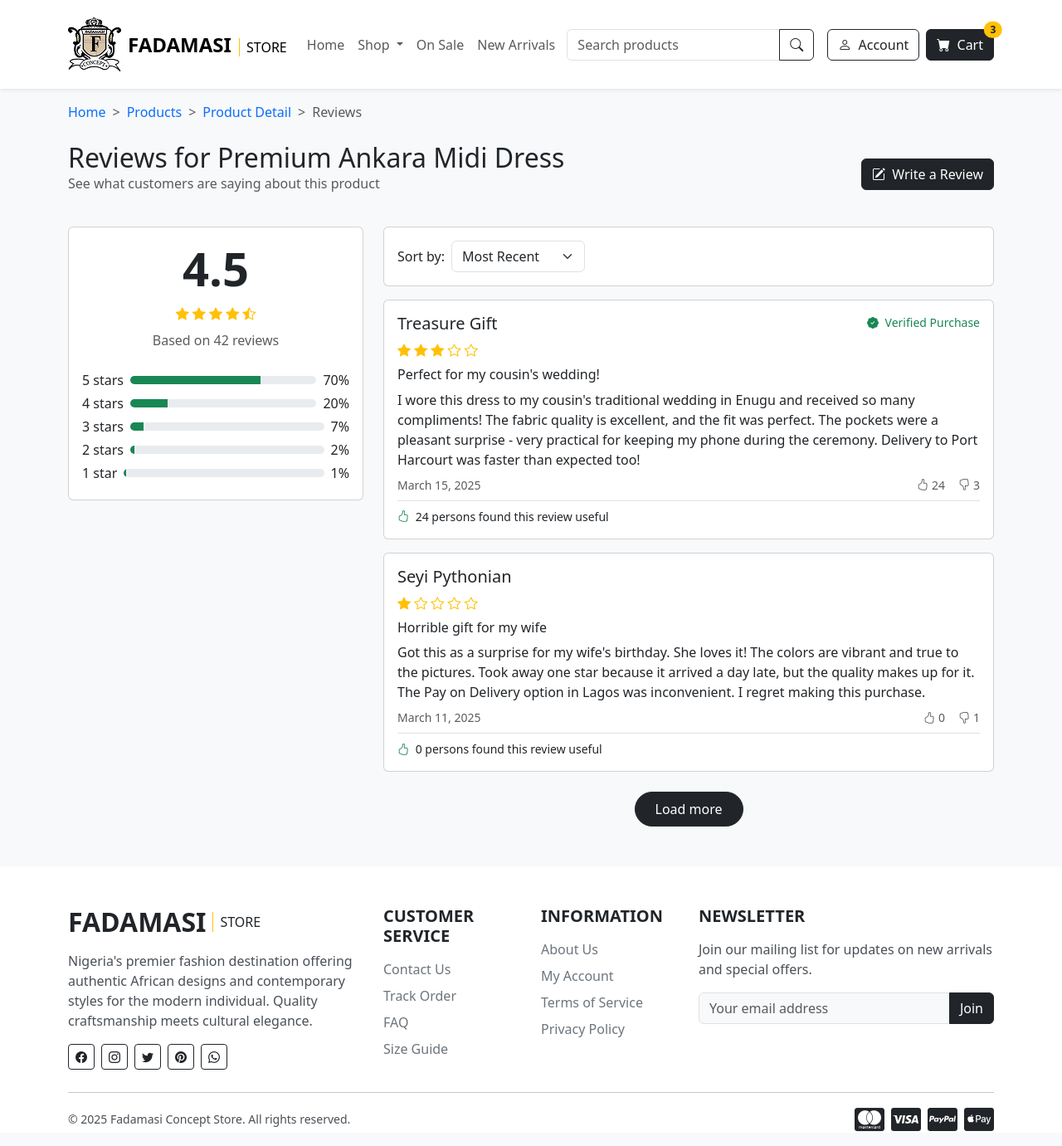
After one commit to The-Backyard/fadamasi, a Node project: template prototype/src/templates/pages/product_review.njk in a window 1280 px wide. The commit adds this page. Shown: the whole page at 83% size. Run offline with Node 20 templates, Linux system fonts and the light colour scheme; the template is opened without the code that fills it, so the values that code supplies are empty; style sheets or scripts are compiled from the project's sources; some libraries are stand-ins or nearby versions.

Commit message:
[prototype]: added product review page

```diff
--- /dev/null
+++ b/prototype/src/templates/modals/product_review_modal.njk
@@ -0,0 +1,52 @@
+<!-- Write Review Modal -->
+<div class="modal fade" id="reviewModal" tabindex="-1" aria-labelledby="reviewModalLabel" aria-hidden="true">
+    <div class="modal-dialog modal-dialog-centered">
+        <div class="modal-content">
+            <div class="modal-header">
+                <h5 class="modal-title" id="reviewModalLabel">Write a Review</h5>
+                <button type="button" class="btn-close" data-bs-dismiss="modal" aria-label="Close"></button>
+            </div>
+            <div class="modal-body">
+                <form>
+                    <!-- Rating -->
+                    <div class="mb-3">
+                        <label class="form-label fw-bold">Your Rating</label>
+                        <div class="rating-stars fs-3">
+                            <i class="bi bi-star text-warning me-1" role="button"></i>
+                            <i class="bi bi-star text-warning me-1" role="button"></i>
+                            <i class="bi bi-star text-warning me-1" role="button"></i>
+                            <i class="bi bi-star text-warning me-1" role="button"></i>
+                            <i class="bi bi-star text-warning" role="button"></i>
+                        </div>
+                    </div>
+
+                    <!-- Review Title -->
+                    <div class="mb-3">
+                        <label for="reviewTitle" class="form-label fw-bold">Review Title</label>
+                        <input type="text" class="form-control" id="reviewTitle"
+                            placeholder="Summarize your experience">
+                    </div>
+
+                    <!-- Review Content -->
+                    <div class="mb-3">
+                        <label for="reviewContent" class="form-label fw-bold">Your Review</label>
+                        <textarea class="form-control" id="reviewContent" rows="4"
+                            placeholder="What did you like or dislike? How was the fit? How was the quality?"></textarea>
+                    </div>
+
+                    <!-- Terms & Conditions -->
+                    <div class="form-check mb-3">
+                        <input class="form-check-input" type="checkbox" id="agreeTerms" required>
+                        <label class="form-check-label" for="agreeTerms">
+                            I confirm this is my honest opinion about the product
+                        </label>
+                    </div>
+                </form>
+            </div>
+            <div class="modal-footer">
+                <button type="button" class="btn btn-secondary" data-bs-dismiss="modal">Cancel</button>
+                <button type="button" class="btn btn-dark">Submit Review</button>
+            </div>
+        </div>
+    </div>
+</div>
--- /dev/null
+++ b/prototype/src/templates/pages/product_review.njk
@@ -0,0 +1,147 @@
+{% extends "layouts/base.njk" %}
+{% import "macros/_macros.njk" as macros %}
+
+{% block title %}Product Reviews{% endblock %}
+{% block content %}
+
+{{ macros.breadcrumbs([
+    {'title': 'Products', 'url': 'products.html'},
+    {'title': 'Product Detail', 'url': 'product.html'},
+    {'title': 'Reviews'}
+]) }}
+
+<!-- Product Review Header -->
+<section class="container my-4">
+    <div class="row align-items-center">
+        <div class="col-lg-8">
+            <h2 class="mb-0">Reviews for Premium Ankara Midi Dress</h2>
+            <p class="text-muted">See what customers are saying about this product</p>
+        </div>
+        <div class="col-lg-4 text-lg-end mt-3 mt-lg-0">
+            <button type="button" class="btn btn-dark" data-bs-toggle="modal" data-bs-target="#reviewModal">
+                <i class="bi bi-pencil-square me-1"></i> Write a Review
+            </button>
+        </div>
+    </div>
+</section>
+
+<!-- Reviews Content -->
+<section class="container mb-5">
+    <div class="row">
+        <!-- Rating Summary -->
+        <div class="col-lg-4 mb-4">
+            <div class="card rating-card">
+                <div class="card-body">
+                    <div class="text-center mb-4">
+                        <h2 class="display-4 fw-bold">4.5</h2>
+                        <div class="text-warning mb-2">
+                            <i class="bi bi-star-fill"></i>
+                            <i class="bi bi-star-fill"></i>
+                            <i class="bi bi-star-fill"></i>
+                            <i class="bi bi-star-fill"></i>
+                            <i class="bi bi-star-half"></i>
+                        </div>
+                        <p class="text-muted">Based on 42 reviews</p>
+                    </div>
+
+                    <!-- Rating Distribution -->
+                    <div>
+                        <div class="d-flex align-items-center mb-1">
+                            <span class="me-2">5 stars</span>
+                            <div class="progress flex-grow-1" style="height: 10px;">
+                                <div class="progress-bar bg-success" style="width: 70%"></div>
+                            </div>
+                            <span class="ms-2">70%</span>
+                        </div>
+                        <div class="d-flex align-items-center mb-1">
+                            <span class="me-2">4 stars</span>
+                            <div class="progress flex-grow-1" style="height: 10px;">
+                                <div class="progress-bar bg-success" style="width: 20%"></div>
+                            </div>
+                            <span class="ms-2">20%</span>
+                        </div>
+                        <div class="d-flex align-items-center mb-1">
+                            <span class="me-2">3 stars</span>
+                            <div class="progress flex-grow-1" style="height: 10px;">
+                                <div class="progress-bar bg-success" style="width: 7%"></div>
+                            </div>
+                            <span class="ms-2">7%</span>
+                        </div>
+                        <div class="d-flex align-items-center mb-1">
+                            <span class="me-2">2 stars</span>
+                            <div class="progress flex-grow-1" style="height: 10px;">
+                                <div class="progress-bar bg-success" style="width: 2%"></div>
+                            </div>
+                            <span class="ms-2">2%</span>
+                        </div>
+                        <div class="d-flex align-items-center mb-1">
+                            <span class="me-2">1 star</span>
+                            <div class="progress flex-grow-1" style="height: 10px;">
+                                <div class="progress-bar bg-success" style="width: 1%"></div>
+                            </div>
+                            <span class="ms-2">1%</span>
+                        </div>
+                    </div>
+                </div>
+            </div>
+        </div>
+
+        <!-- Review List -->
+        <div class="col-lg-8">
+            <!-- Sort Options -->
+            <div class="card mb-3">
+                <div class="card-body">
+                    <div class="row align-items-center">
+                        <div class="col-12">
+                            <div class="d-flex align-items-center">
+                                <label for="reviewSort" class="form-label me-2 mb-0">Sort by:</label>
+                                <select class="form-select d-inline-block w-auto" id="reviewSort">
+                                    <option selected>Most Recent</option>
+                                    <option>Highest Rating</option>
+                                    <option>Lowest Rating</option>
+                                    <option>Most Helpful</option>
+                                </select>
+                            </div>
+                        </div>
+                    </div>
+                </div>
+            </div>
+
+            <!-- Review Items -->
+            <div class="mb-3">
+                {{ macros.reviewCard({
+                    name: "Treasure Gift",
+                    verified: true,
+                    rating: 3,
+                    title: "Perfect for my cousin's wedding!",
+                    content: "I wore this dress to my cousin's traditional wedding in Enugu and received so many compliments! The fabric quality is excellent, and the fit was perfect. The pockets were a pleasant surprise - very practical for keeping my phone during the ceremony. Delivery to Port Harcourt was faster than expected too!",
+                    date: "March 15, 2025",
+                    helpful: 24,
+                    unhelpful: 3
+                }) }}
+            </div>
+
+            <div class="mb-3">
+                {{ macros.reviewCard({
+                    name: "Seyi Pythonian",
+                    verified: false,
+                    rating: 1,
+                    title: "Horrible gift for my wife",
+                    content: "Got this as a surprise for my wife's birthday. She loves it! The colors are vibrant and true to the pictures. Took away one star because it arrived a day late, but the quality makes up for it. The Pay on Delivery option in Lagos was inconvenient. I regret making this purchase.",
+                    date: "March 11, 2025",
+                    helpful: 0,
+                    unhelpful: 1
+                }) }}
+            </div>
+
+            <!-- Load more button -->
+            <div class="text-center mt-4">
+                <a href="review.html" class="btn btn-dark px-4 py-2 rounded-5">Load more</a>
+            </div>
+        </div>
+    </div>
+</section>
+
+{% include "modals/product_review_modal.njk" %}
+
+{% endblock %}
```
Also changed, not shown: prototype/src/templates/macros/_macros.njk (indentation only).
